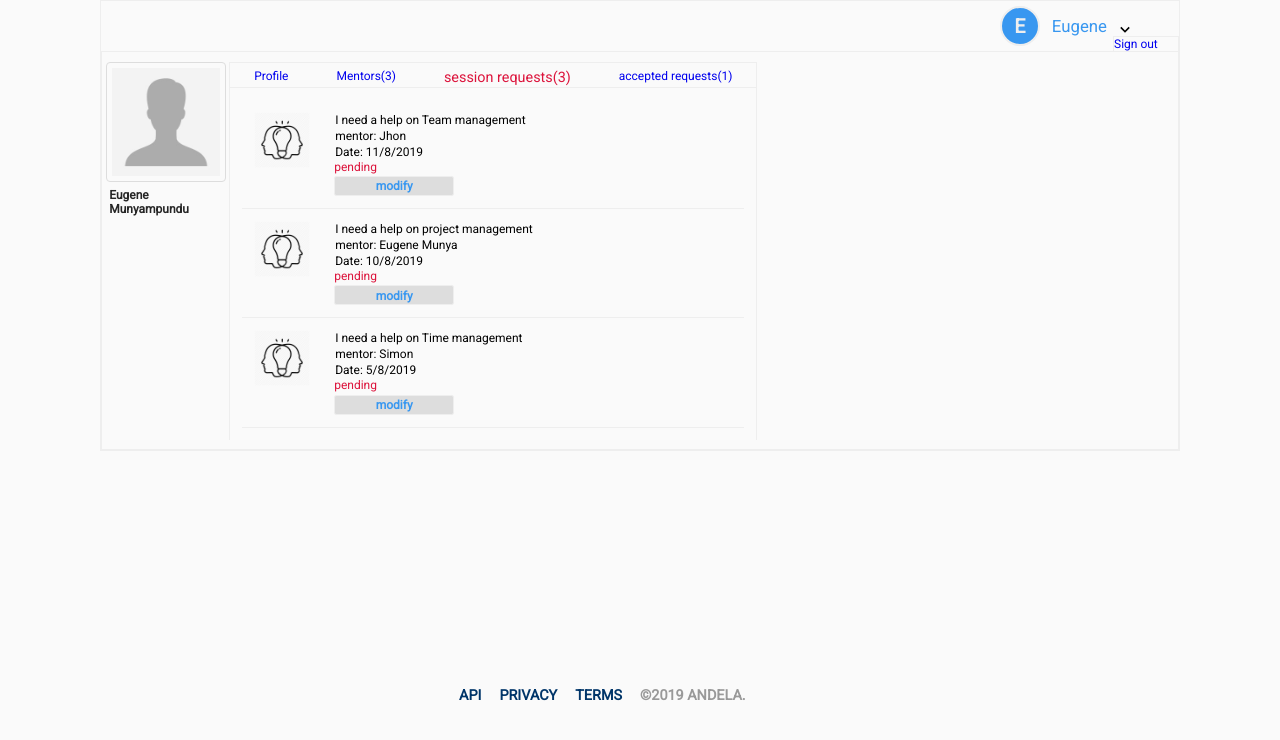
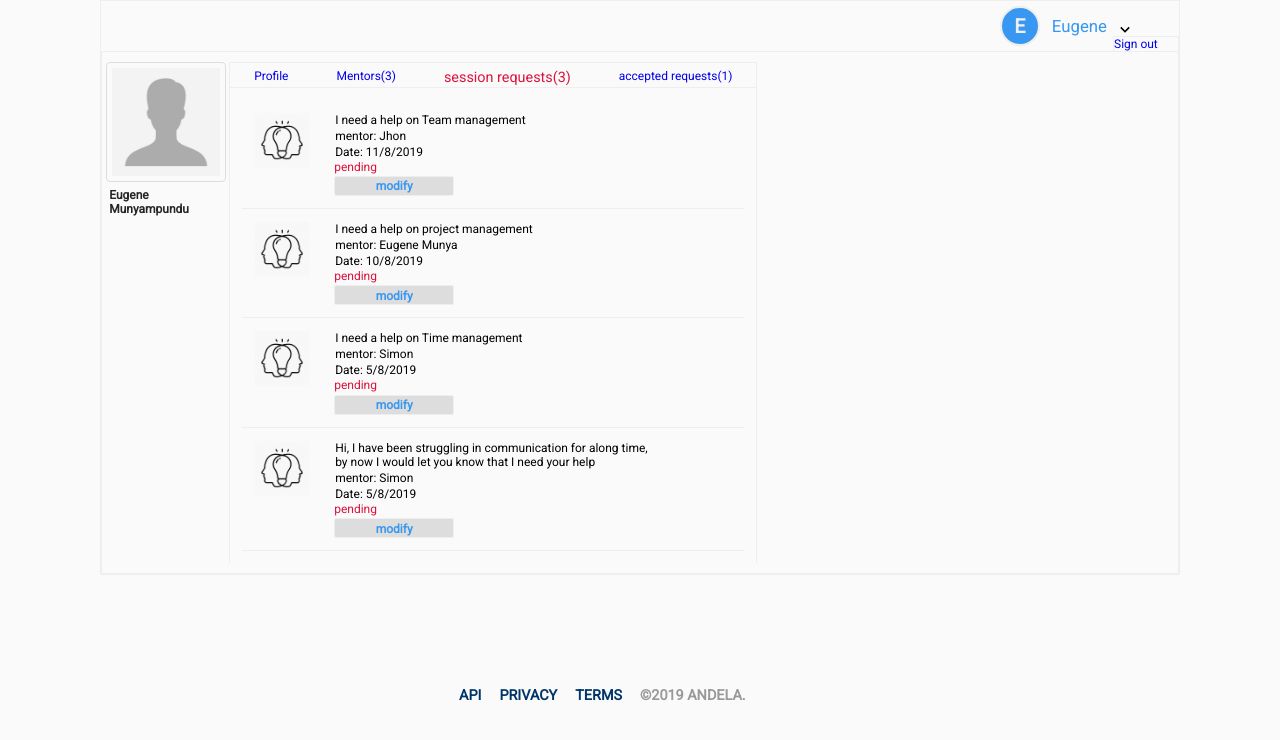
Before and after one commit to habaumugisha1/FreeMentors, a plain HTML site: page UI/pages/userDashboard.html in a window 1280 px wide. Both pictures are taken after a click on the link "session requests(3)". Drawn offline with Linux system fonts and the light colour scheme.

Commit message:
feature(view-all):user view allhis mentorship session request[Finishes #167618270]

```diff
--- a/UI/pages/userDashboard.html
+++ b/UI/pages/userDashboard.html
@@ -236,6 +236,21 @@
 
                             </div>
 
+                            <div class="user-mentor">
+                                    <img src="../images/session.png" alt="session-image"/>
+                                    <div class="info">
+                                          <p>Hi, I have been struggling in communication for along time,<br>
+                                              by now I would let you know that I need your help</p>
+                                            <p> mentor: Simon</p>
+                                            <p>Date: 5/8/2019</p>
+                                            <div class="status">
+                                                <p> pending </p>
+                                            </div>
+                                            <a class="edit-session" href="#">modify</a>
+                                    </div>
+
+                            </div>
+
                     </div>
                     <div class="pannel" data-index="3">
                             <div class="user-mentor">
```
